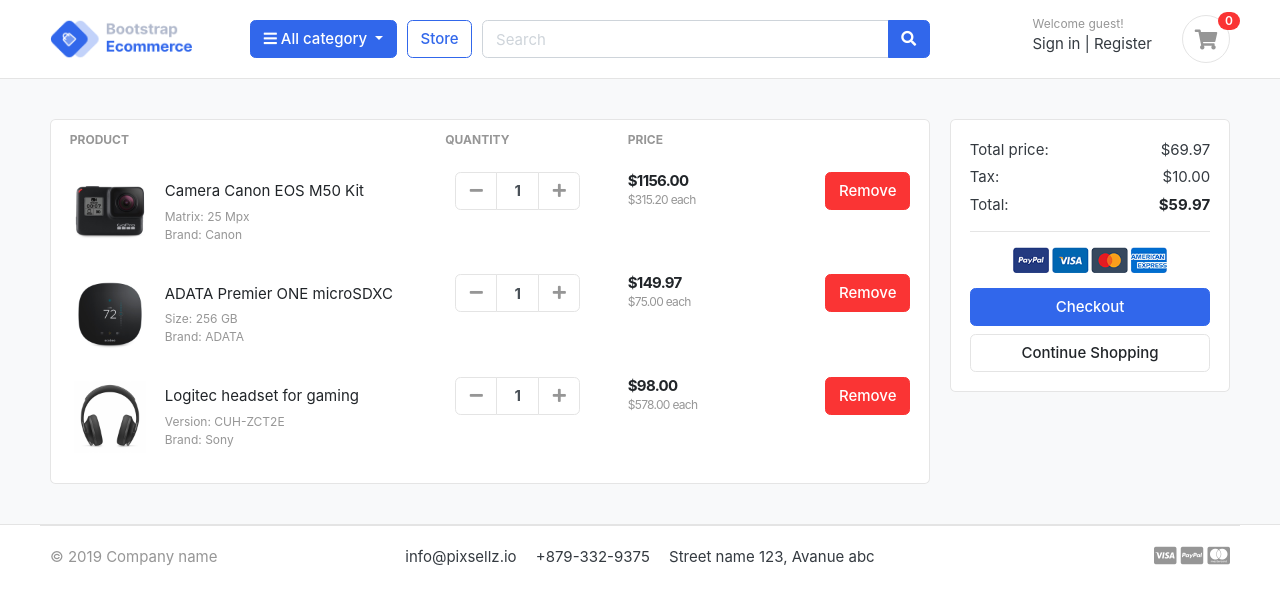
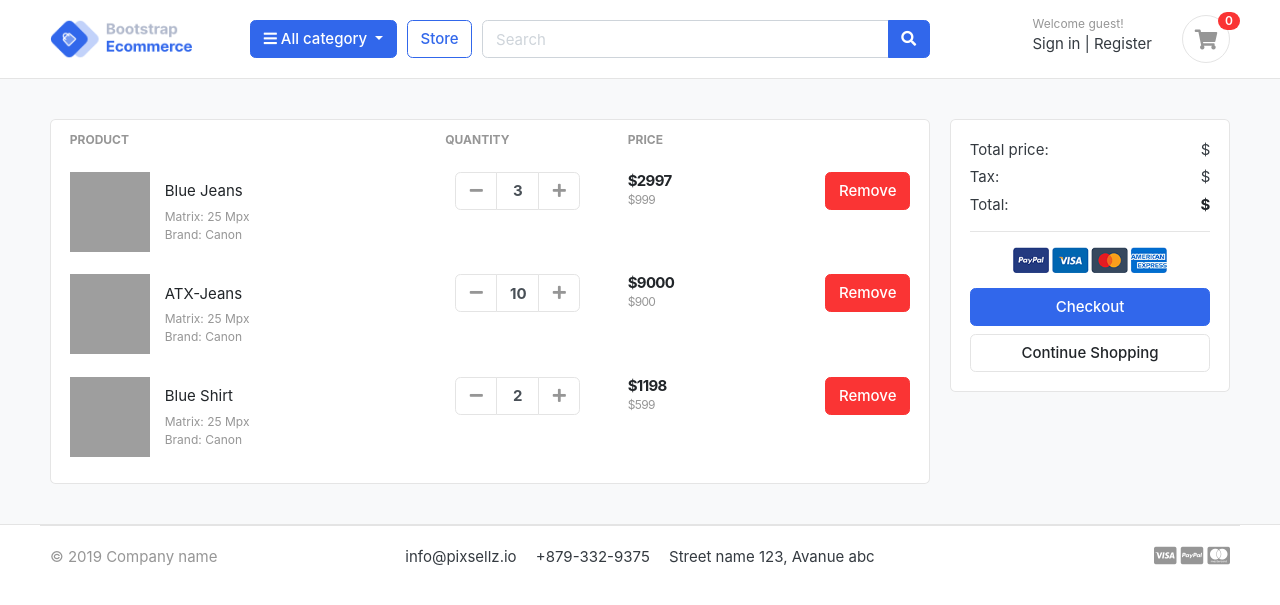
Before and after one commit to Nadhil-an/learningecommerce, a Django app: template templates/cart.html in a window 1280 px wide. Shown: the top 605 px of the page. Run offline with Django 5.2, Linux system fonts and the light colour scheme; the template is opened without the code that fills it: values that come from a table or form of the project are taken from there, others are empty; data comes from the database, SQL or seed files in the repository; both versions use the stored data as it was after the commit; some libraries are stand-ins or nearby versions; some web fonts are replaced; grey boxes are pictures that could not be loaded.

Commit message:
implemt the logic for calculating total price and quantity in cart

```diff
--- a/cart/models.py
+++ b/cart/models.py
@@ -15,5 +15,8 @@ class CartItem(models.Model):
     quantity = models.IntegerField()
     is_active = models.BooleanField(default=True)
 
+    def sub_total(self):
+        return self.product.price * self.quantity
+
     def __str__(self):
-        return self.product
+       return self.product.product_name
--- a/templates/cart.html
+++ b/templates/cart.html
@@ -21,12 +21,14 @@
     </tr>
     </thead>
     <tbody>
+
+        {% for cart_product in cart_item %}
     <tr>
         <td>
             <figure class="itemside align-items-center">
-                <div class="aside"><img src="{% static './images/items/11.jpg'%}" class="img-sm"></div>
+                <div class="aside"><img src="{{ cart_product.product.images.url }}" class="img-sm"></div>
                 <figcaption class="info">
-                    <a href="#" class="title text-dark">Camera Canon EOS M50 Kit</a>
+                    <a href="#" class="title text-dark">{{ cart_product.product.product_name }}</a>
                     <p class="text-muted small">Matrix: 25 Mpx <br> Brand: Canon</p>
                 </figcaption>
             </figure>
@@ -38,7 +40,7 @@
                                 <div class="input-group-prepend">
                                 <button class="btn btn-light" type="button" id="button-plus"> <i class="fa fa-minus"></i> </button>
                                 </div>
-                                <input type="text" class="form-control"  value="1">
+                                <input type="text" class="form-control"  value="{{ cart_product.quantity }}">
                                 <div class="input-group-append">
                                 <button class="btn btn-light" type="button" id="button-minus"> <i class="fa fa-plus"></i> </button>
                                 </div>
@@ -47,82 +49,20 @@
         </td>
         <td>
             <div class="price-wrap">
-                <var class="price">$1156.00</var>
-                <small class="text-muted"> $315.20 each </small>
+                <var class="price">${{ cart_product.sub_total }}</var>
+                <small class="text-muted">${{ cart_product.product.price }}</small>
+
             </div> <!-- price-wrap .// -->
         </td>
         <td class="text-right">
         <a href="" class="btn btn-danger"> Remove</a>
         </td>
     </tr>
-    <tr>
-        <td>
-            <figure class="itemside align-items-center">
-                <div class="aside"><img src="{% static './images/items/10.jpg'%}" class="img-sm"></div>
-                <figcaption class="info">
-                    <a href="#" class="title text-dark">ADATA Premier ONE microSDXC</a>
-                    <p class="text-muted small">Size: 256 GB  <br> Brand: ADATA </p>
-                </figcaption>
-            </figure>
-        </td>
-        <td>
-            <!-- col.// -->
-                        <div class="col">
-                            <div class="input-group input-spinner">
-                                <div class="input-group-prepend">
-                                <button class="btn btn-light" type="button" id="button-plus"> <i class="fa fa-minus"></i> </button>
-                                </div>
-                                <input type="text" class="form-control"  value="1">
-                                <div class="input-group-append">
-                                <button class="btn btn-light" type="button" id="button-minus"> <i class="fa fa-plus"></i> </button>
-                                </div>
-                            </div> <!-- input-group.// -->
-                        </div> <!-- col.// -->
-        </td>
-        <td>
-            <div class="price-wrap">
-                <var class="price">$149.97</var>
-                <small  class="text-muted"> $75.00 each </small>
-            </div> <!-- price-wrap .// -->
-        </td>
-        <td class="text-right">
-        <a href="" class="btn btn-danger"> Remove</a>
-        </td>
-    </tr>
-    <tr>
-        <td>
-            <figure class="itemside align-items-center">
-                <div class="aside"><img src="{% static './images/items/9.jpg'%}" class="img-sm"></div>
-                <figcaption class="info">
-                    <a href="#" class="title text-dark">Logitec headset for gaming</a>
-                    <p class="small text-muted">Version: CUH-ZCT2E  <br> Brand: Sony</p>
-                </figcaption>
-            </figure>
-        </td>
-        <td>
-            <!-- col.// -->
-                        <div class="col">
-                            <div class="input-group input-spinner">
-                                <div class="input-group-prepend">
-                                <button class="btn btn-light" type="button" id="button-plus"> <i class="fa fa-minus"></i> </button>
-                                </div>
-                                <input type="text" class="form-control"  value="1">
-                                <div class="input-group-append">
-                                <button class="btn btn-light" type="button" id="button-minus"> <i class="fa fa-plus"></i> </button>
-                                </div>
-                            </div> <!-- input-group.// -->
-                        </div> <!-- col.// -->
-        </td>
-        <td>
-            <div class="price-wrap">
-                <var class="price">$98.00</var>
-                <small class="text-muted"> $578.00 each</small>
-            </div> <!-- price-wrap .// -->
-        </td>
-        <td class="text-right">
-            <a href="" class="btn btn-danger"> Remove</a>
-        </td>
-    </tr>
+    {% endfor %}
+
+
+
+
     </tbody>
     </table>
     </div> <!-- card.// -->
@@ -134,15 +74,15 @@
             <div class="card-body">
                 <dl class="dlist-align">
                   <dt>Total price:</dt>
-                  <dd class="text-right">$69.97</dd>
+                  <dd class="text-right">$</dd>
                 </dl>
                 <dl class="dlist-align">
                   <dt>Tax:</dt>
-                  <dd class="text-right"> $10.00</dd>
+                  <dd class="text-right"> $</dd>
                 </dl>
                 <dl class="dlist-align">
                   <dt>Total:</dt>
-                  <dd class="text-right text-dark b"><strong>$59.97</strong></dd>
+                  <dd class="text-right text-dark b"><strong>$</strong></dd>
                 </dl>
                 <hr>
                 <p class="text-center mb-3">
```
Also changed, not shown: cart/views.py (+13 -4 lines), db.sqlite3.
